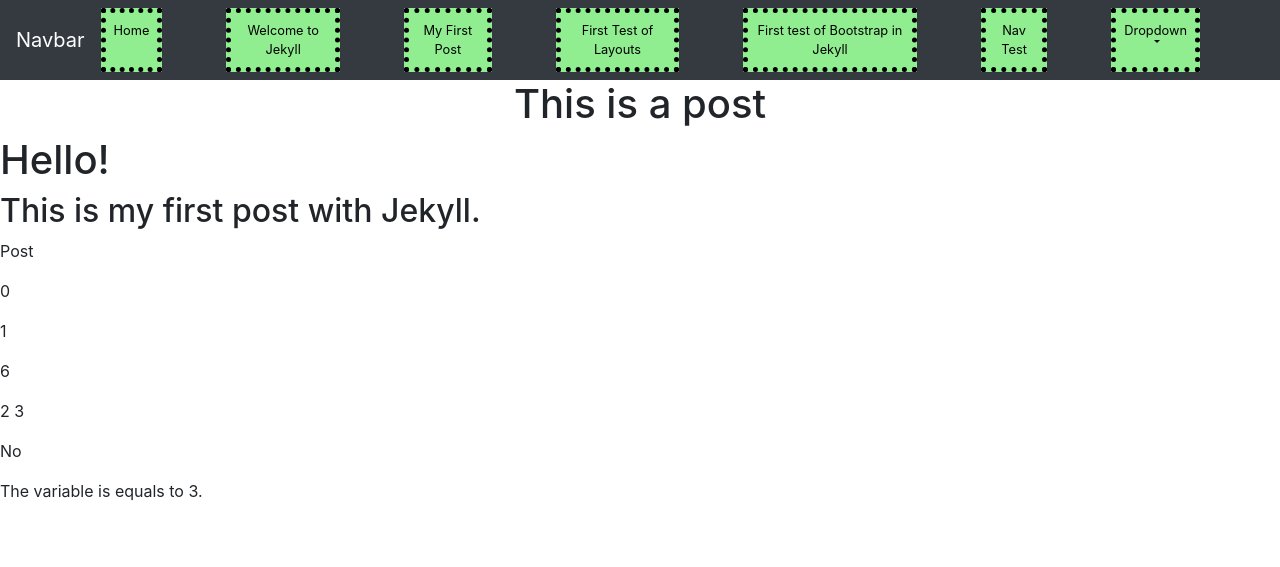
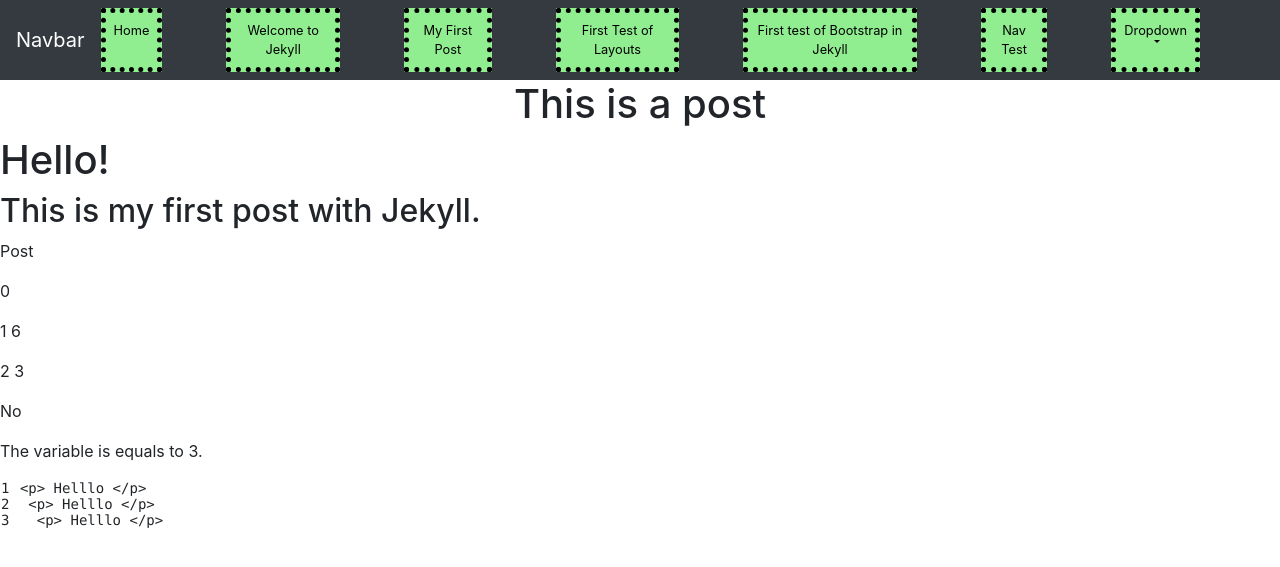
Before and after one commit to williaml4292/SEP-Notes, a Jekyll site: the page built from _posts/2025-02-25-First-post.markdown, in a window 1280 px wide. Shown: the top 567 px of the page. Built offline with Jekyll 4.4.1, drawn with Linux system fonts in a browser that asks for light colours; nearby versions of some CDN libraries.

Commit message:
Wed, Mar 26, 2025, 11:27 AM -04:00

```diff
--- a/_layouts/post.html
+++ b/_layouts/post.html
@@ -10,5 +10,11 @@ layout: nav2
 </head>
 <body>
 <h1 class="center"> This is a post</h1>
+{% if page.title contains "Jekyll" %}
+<strong> This page's title contains "Jekyll" </strong>
+{% assign var_2 = "2"}
+{% else %}
+This page does not contain "Jekyll"
+{% endif %}
 {{ content }}
 </body>
--- a/_posts/2025-02-24-welcome-to-jekyll.markdown
+++ b/_posts/2025-02-24-welcome-to-jekyll.markdown
@@ -5,6 +5,8 @@ date:   2025-02-24 14:09:28 -0500
 categories: jekyll update
 permalink: /welcome-to-jekyll/
 ---
+{% assign var_2 = "1" %}
+{{ var_2 }}
 You’ll find this post in your `_posts` directory. Go ahead and edit it and re-build the site to see your changes. You can rebuild the site in many different ways, but the most common way is to run `jekyll serve`, which launches a web server and auto-regenerates your site when a file is updated.
 
 Jekyll requires blog post files to be named according to the following format:
--- a/_posts/2025-02-25-First-post.markdown
+++ b/_posts/2025-02-25-First-post.markdown
@@ -7,12 +7,12 @@ permalink: /First-Post/
 ---
 # Hello!
 ## This is my first post with Jekyll.
+
 Post
 {% assign var_1 = "6" %}
 {% increment var_1 %}
 
 {% increment var_1 %}
-{{ var_ 1 }}
 {{ var_1 }}
 
 {% increment var_1 %}
@@ -26,8 +26,15 @@ No
 
 {% assign var_1 ="3" %}
 {% if var_1 == "3" %}
-The variable is equals to 3.
+{{ "The variable is equals to 3." | markdownify }}
 {% else %}
 No
 {% endif %}
 {{ Hi | downcase }}
+
+
+{% highlight html linenos %}
+ <p> Helllo </p>
+  <p> Helllo </p>
+   <p> Helllo </p>
+{% endhighlight %}
```
